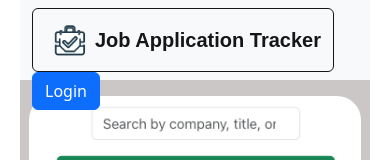
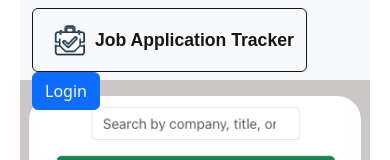
Before and after one commit to cleecoloma/job-application-tracker, a React (Vite) app: page / in a window 390 px wide. Shown: the top 160 px of the page. Built offline with nearby package versions, Linux system fonts and the light colour scheme; no server answers; a web font is replaced by a local one.

Commit message:
updated header brand name font size for smaller screens

```diff
--- a/src/styles/Header.css
+++ b/src/styles/Header.css
@@ -78,6 +78,9 @@
   #header-navbar {
     max-width: 400px;
   }
+  #brand-name {
+    font-size: 110%;
+  }
 }
 
 @media only screen and (max-width: 400px) {
```
